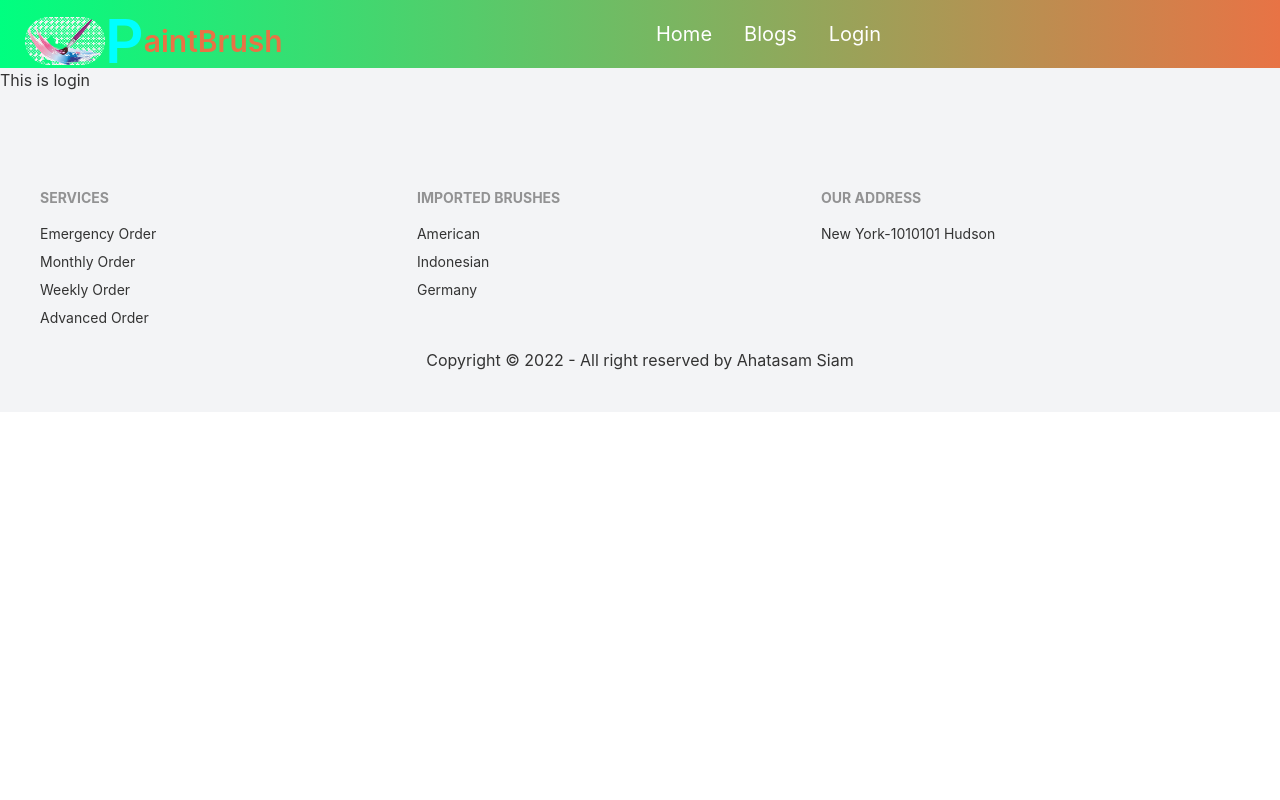
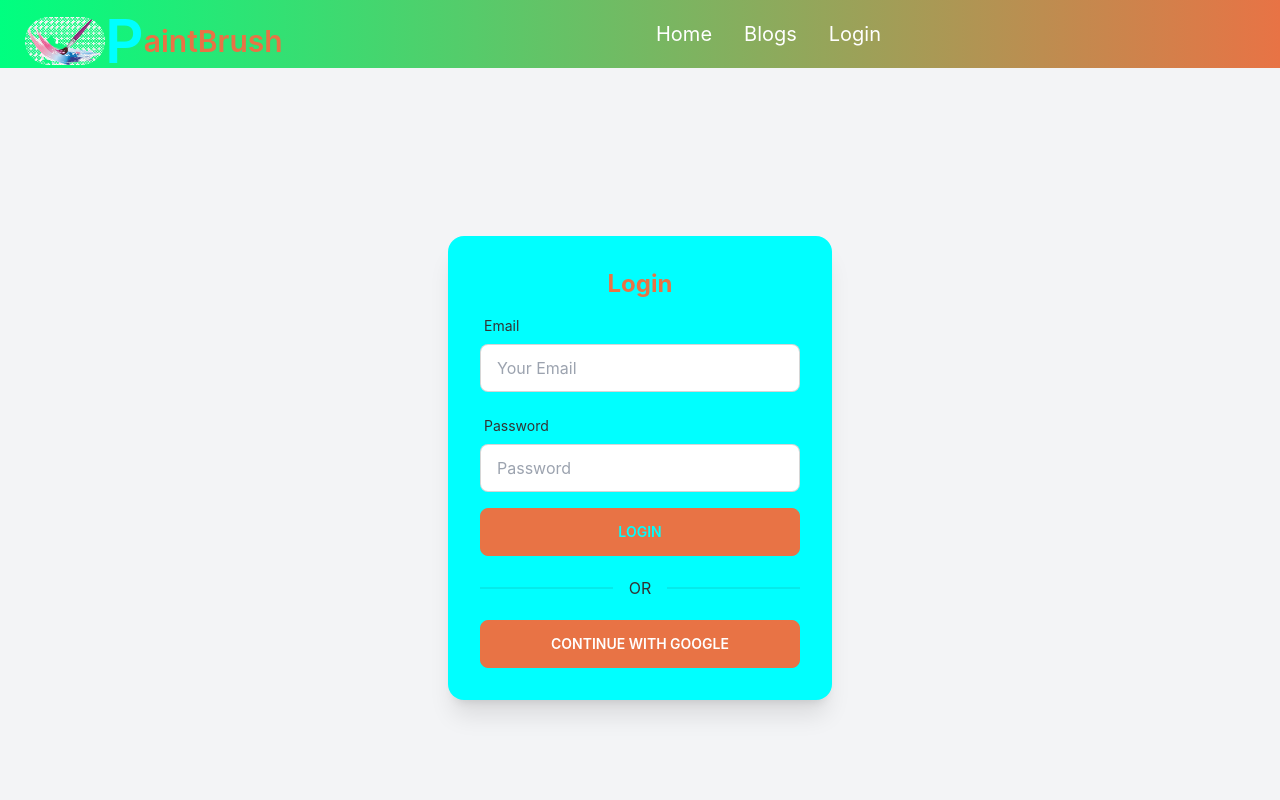
Before and after one commit to ahatasam2573/paintBrush-client, a React (Create React App) app: page /login in a window 1280 px wide. Shown: the top 800 px of the page. Built offline with nearby package versions, Linux system fonts and the light colour scheme; no server answers.

Commit message:
login created

```diff
--- a/package.json
+++ b/package.json
@@ -12,6 +12,7 @@
     "react": "^18.1.0",
     "react-dom": "^18.1.0",
     "react-firebase-hooks": "^5.0.3",
+    "react-hook-form": "^7.31.3",
     "react-router-dom": "^6.3.0",
     "react-scripts": "5.0.1",
     "web-vitals": "^2.1.4"
--- a/src/Pages/Home/ImproveSection.js
+++ b/src/Pages/Home/ImproveSection.js
@@ -3,13 +3,13 @@ import React from 'react';
 
 const ImproveSection = () => {
     return (
-        <div class="hero max-h-screen py-7">
-            <div class="hero-content flex-col lg:flex-row">
-                <img style={{ width: '850px', height: '300px' }} src="https://images.unsplash.com/photo-1576669801820-a9ab287ac2d1?ixlib=rb-1.2.1&ixid=MnwxMjA3fDB8MHxzZWFyY2h8MTZ8fHdhcmVob3VzZSUyMG1hbmFnbWVudHxlbnwwfHwwfHw%3D&auto=format&fit=crop&w=500&q=60" class="max-w-sm rounded-lg" alt='pic' />
+        <div className="hero max-h-screen py-7">
+            <div className="hero-content flex-col lg:flex-row">
+                <img style={{ width: '850px', height: '300px' }} src="https://images.unsplash.com/photo-1576669801820-a9ab287ac2d1?ixlib=rb-1.2.1&ixid=MnwxMjA3fDB8MHxzZWFyY2h8MTZ8fHdhcmVob3VzZSUyMG1hbmFnbWVudHxlbnwwfHwwfHw%3D&auto=format&fit=crop&w=500&q=60" className="max-w-sm rounded-lg" alt='pic' />
                 <div className='px-9 ml-12'>
-                    <h1 class="text-4xl font-bold"><span className='text-9xl text-primary'>I</span>mprove performance <br />& process Time</h1>
+                    <h1 className="text-4xl font-bold"><span className='text-9xl text-primary'>I</span>mprove performance <br />& process Time</h1>
                     <h1>Better organize your warehouse with the smart <br /> double entry inventory system.</h1>
-                    <p class="py-6">Get the most efficient stocking method and improve all your <br /> internal operations. Odoo's double-entry inventory has no <br /> stock input, output or transformation. Instead, all operations <br /> are stock moves between locations.</p>
+                    <p className="py-6">Get the most efficient stocking method and improve all your <br /> internal operations. Odoo's double-entry inventory has no <br /> stock input, output or transformation. Instead, all operations <br /> are stock moves between locations.</p>
                 </div>
             </div>
         </div>
--- a/src/Pages/Home/Item.js
+++ b/src/Pages/Home/Item.js
@@ -3,18 +3,18 @@ import React from 'react';
 const Item = ({ item }) => {
     const { name, description, price, picture, quantity, minimumOrder } = item;
     return (
-        <div class="card lg:max-w-lg bg-primary shadow-xl m-6">
-            <figure class="px-10 pt-10">
-                <img src={picture} alt={name} class="rounded-xl w-52 h-52" />
+        <div className="card lg:max-w-lg bg-primary shadow-xl m-6">
+            <figure className="px-10 pt-10">
+                <img src={picture} alt={name} className="rounded-xl w-52 h-52" />
             </figure>
-            <div class="card-body items-center text-center">
-                <h2 class="card-title text-accent text-2xl">{name}</h2>
+            <div className="card-body items-center text-center">
+                <h2 className="card-title text-accent text-2xl">{name}</h2>
                 <p>{description}</p>
                 <p className='text-2xl text-accent'>Price: {price}$</p>
                 <p>Quantity: {quantity}</p>
                 <p>Minimum Order: {minimumOrder}</p>
-                <div class="card-actions">
-                    <button class="btn btn-accent text-white">Buy Now</button>
+                <div className="card-actions">
+                    <button className="btn btn-accent text-white">Buy Now</button>
                 </div>
             </div>
         </div >
--- a/src/Pages/Home/ProductManagement.js
+++ b/src/Pages/Home/ProductManagement.js
@@ -2,11 +2,11 @@ import React from 'react';
 
 const ProductManagement = () => {
     return (
-        <div class="hero max-h-screen">
-            <div class="hero-content flex-col lg:flex-row-reverse justify-between">
+        <div className="hero max-h-screen">
+            <div className="hero-content flex-col lg:flex-row-reverse justify-between">
                 <img style={{ height: '300px', width: '600px' }} src="https://images.unsplash.com/photo-1515774196898-32cfeafc353c?ixlib=rb-1.2.1&ixid=MnwxMjA3fDB8MHxwaG90by1wYWdlfHx8fGVufDB8fHx8&auto=format&fit=crop&w=869&q=80" alt='pic' />
                 <div className='px-9 ml-9'>
-                    <h1 class="text-4xl font-bold"><span className='text-9xl text-primary'>P</span>roduct Management</h1>
+                    <h1 className="text-4xl font-bold"><span className='text-9xl text-primary'>P</span>roduct Management</h1>
                     <ul className='py-6 text-xl'>
                         <li><h4>List Product</h4></li>
                         <li><h4>Add a New Product</h4></li>
--- a/src/Pages/Login/Login.js
+++ b/src/Pages/Login/Login.js
@@ -1,9 +1,78 @@
 import React from 'react';
+import { useSignInWithGoogle } from 'react-firebase-hooks/auth'
+import auth from '../../firebase.init'
+import { useForm } from "react-hook-form";
 
 const Login = () => {
+    const [signInWithGoogle, user, loading, error] = useSignInWithGoogle(auth);
+    const { register, formState: { errors }, handleSubmit } = useForm();
+    const onSubmit = data => {
+        console.log(data)
+    };
+    if (user) {
+        console.log(user)
+    }
+
     return (
-        <div>
-            <h2>This is login</h2>
+        <div className='flex justify-center items-center h-screen '>
+            <div className="card w-96  shadow-xl bg-primary">
+                <div className="card-body">
+                    <h2 className="text-accent text-2xl text-center font-bold">Login</h2>
+                    <form onSubmit={handleSubmit(onSubmit)}>
+
+                        <div class="form-control w-full max-w-xs">
+                            <label class="label">
+                                <span class="label-text">Email</span>
+                            </label>
+                            <input
+                                type="email" placeholder="Your Email" class="input input-bordered w-full max-w-xs"
+                                {...register("email", {
+                                    required: {
+                                        value: true,
+                                        message: 'Email is required'
+                                    },
+                                    pattern: {
+                                        value: /[a-z0-9]+[a-z]+\.[a-z]{2,3}/,
+                                        message: 'Please provide a valid email'
+                                    }
+                                })}
+                            />
+                            <label class="label">
+                                {errors.email?.type === 'required' && <span class="label-text-alt text-red-500">{errors.email.message}</span>}
+                                {errors.email?.type === 'pattern' && <span class="label-text-alt text-red-500">{errors.email.message}</span>}
+
+                            </label>
+                        </div>
+                        <div class="form-control w-full max-w-xs">
+                            <label class="label">
+                                <span class="label-text">Password</span>
+                            </label>
+                            <input
+                                type="password" placeholder="Password" class="input input-bordered w-full max-w-xs"
+                                {...register("password", {
+                                    required: {
+                                        value: true,
+                                        message: 'Password is required'
+                                    },
+                                    minLength: {
+                                        value: 6,
+                                        message: 'Must be 6 characters or longer'
+                                    }
+                                })}
+                            />
+                            <label class="label">
+                                {errors.password?.type === 'required' && <span class="label-text-alt text-red-500">{errors.password.message}</span>}
+                                {errors.password?.type === 'minLength' && <span class="label-text-alt text-red-500">{errors.password.message}</span>}
+
+                            </label>
+                        </div>
+
+                        <input className='btn btn-accent w-full max-w-xs text-primary' type="submit" value='Login' />
+                    </form>
+                    <div className="divider">OR</div>
+                    <button onClick={() => signInWithGoogle()} className="btn btn-accent text-white">Continue With Google</button>
+                </div>
+            </div>
         </div>
     );
 };
--- a/src/Pages/Shared/Navbar.js
+++ b/src/Pages/Shared/Navbar.js
@@ -8,13 +8,13 @@ const Navbar = () => {
         <li><Link to='/login'>Login</Link></li>
     </>
     return (
-        <div class="navbar bg-base-100 bg-gradient-to-r from-secondary to-accent text-xl">
-            <div class="navbar-start ">
-                <div class="dropdown">
-                    <label tabindex="0" class="btn btn-ghost lg:hidden">
-                        <svg xmlns="http://www.w3.org/2000/svg" class="h-5 w-5" fill="none" viewBox="0 0 24 24" stroke="currentColor"><path stroke-linecap="round" stroke-linejoin="round" stroke-width="2" d="M4 6h16M4 12h8m-8 6h16" /></svg>
+        <div className="navbar bg-base-100 bg-gradient-to-r from-secondary to-accent text-xl">
+            <div className="navbar-start ">
+                <div className="dropdown">
+                    <label tabIndex="0" className="btn btn-ghost lg:hidden">
+                        <svg xmlns="http://www.w3.org/2000/svg" className="h-5 w-5" fill="none" viewBox="0 0 24 24" stroke="currentColor"><path strokeLinecap="round" strokeLinejoin="round" strokeWidth="2" d="M4 6h16M4 12h8m-8 6h16" /></svg>
                     </label>
-                    <ul tabindex="0" class="menu menu-compact dropdown-content mt-3 p-2 shadow bg-base-100 rounded-box w-52 text-white">
+                    <ul tabIndex="0" className="menu menu-compact dropdown-content mt-3 p-2 shadow bg-base-100 rounded-box w-52 text-white">
                         {menuItems}
                     </ul>
                 </div>
@@ -24,8 +24,8 @@ const Navbar = () => {
                     <span>aintBrush</span>
                 </a>
             </div>
-            <div class="navbar-center hidden lg:flex text-white">
-                <ul class="menu menu-horizontal p-0">
+            <div className="navbar-center hidden lg:flex text-white">
+                <ul className="menu menu-horizontal p-0">
                     {menuItems}
                 </ul>
             </div>
--- a/src/firebase.init.js
+++ b/src/firebase.init.js
@@ -1,6 +1,6 @@
 // Import the functions you need from the SDKs you need
 import { initializeApp } from "firebase/app";
-import { getAuth } from "firebase/auth";
+import { getAuth } from "firebase/auth"
 // TODO: Add SDKs for Firebase products that you want to use
 // https://firebase.google.com/docs/web/setup#available-libraries
 
@@ -16,6 +16,5 @@ const firebaseConfig = {
 
 // Initialize Firebase
 const app = initializeApp(firebaseConfig);
-
 const auth = getAuth(app);
 export default auth;
```
Also changed, not shown: src/Pages/Home/Banner/Banner.js (+15 -15 lines), 1 other file (tests, documents, lock files or other folders).
